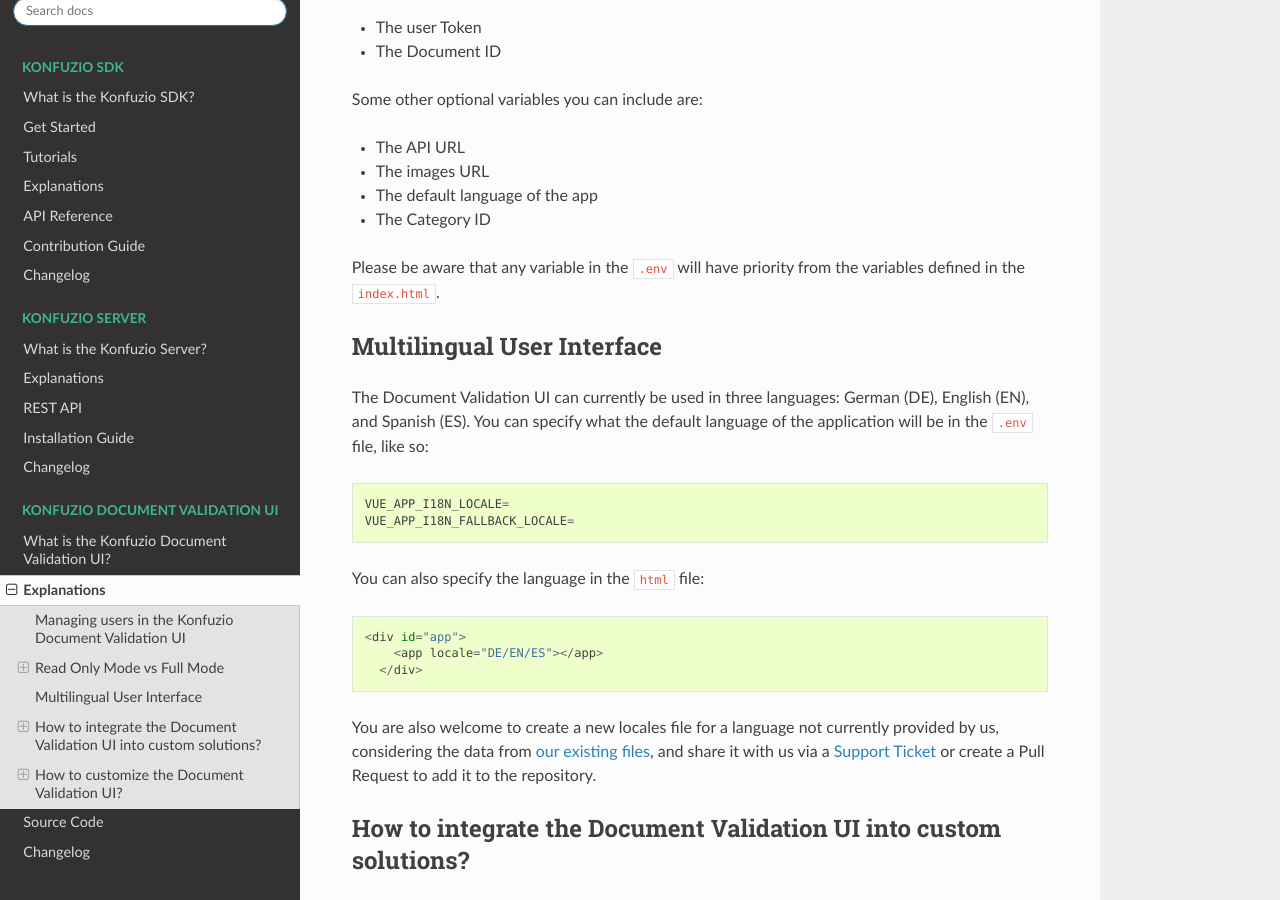
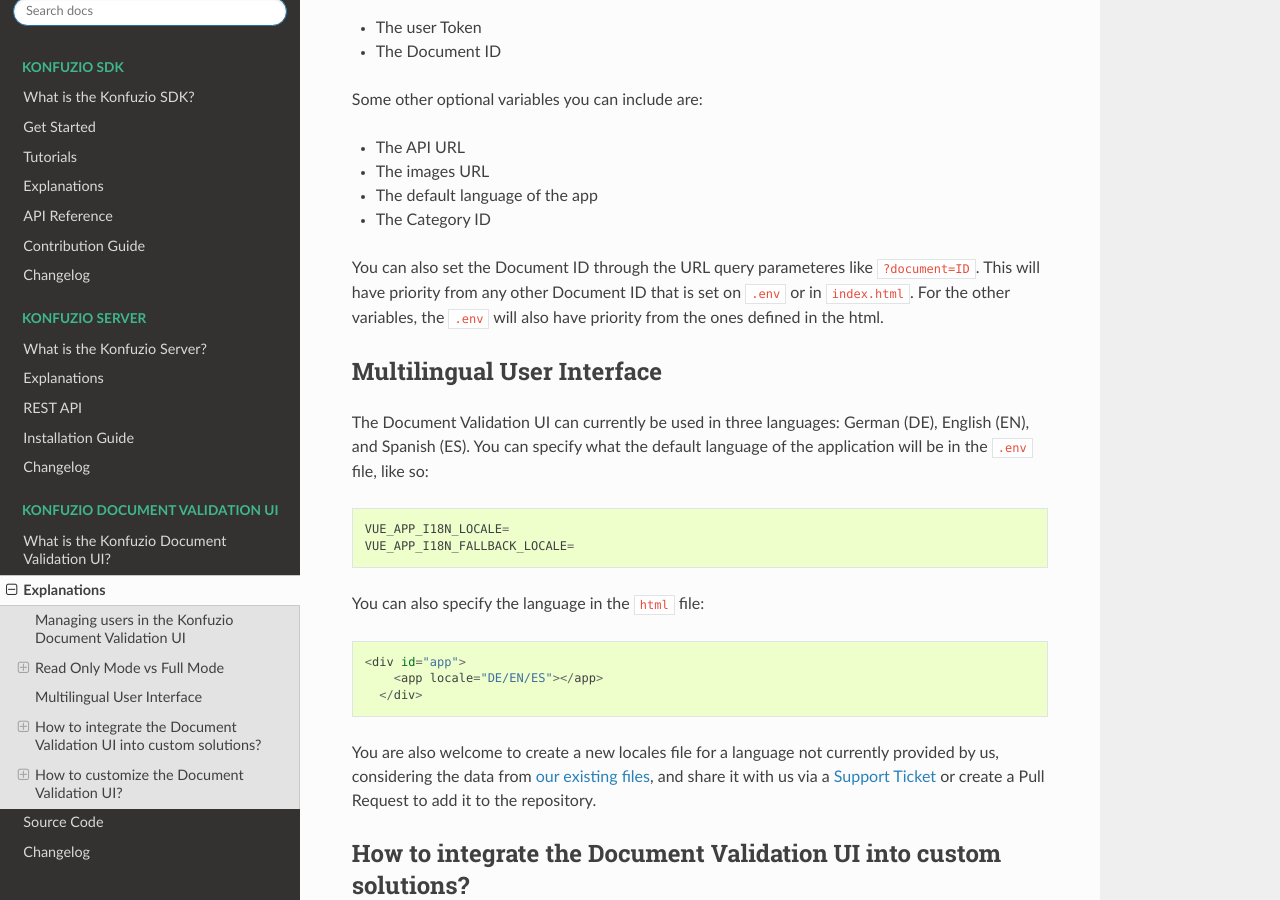
Before and after one commit to konfuzio-ai/konfuzio-sdk, a Sphinx documentation site: the page built from docs/dvui/explanations.md, in a window 1280 px wide and 900 px high, scrolled down 1705 px. Built offline with Sphinx 7.4.7 and the Read the Docs theme 2.0.0, drawn with Linux system fonts in a browser that asks for light colours; pages that are not in the unit, such as notebooks, are missing from menus; a script that is not in the unit is left out.

Commit message:
Update DV-UI documentation with Doc ID URL
There's now the possibility to set the Document ID through URL query params.

```diff
--- a/docs/dvui/explanations.md
+++ b/docs/dvui/explanations.md
@@ -38,7 +38,7 @@
 - The default language of the app
 - The Category ID
 
-Please be aware that any variable in the `.env` will have priority from the variables defined in the `index.html`.
+You can also set the Document ID through the URL query parameteres like `?document=ID`. This will have priority from any other Document ID that is set on `.env` or in  `index.html`. For the other variables, the `.env` will also have priority from the ones defined in the html.
 
 ## Multilingual User Interface
 
```
